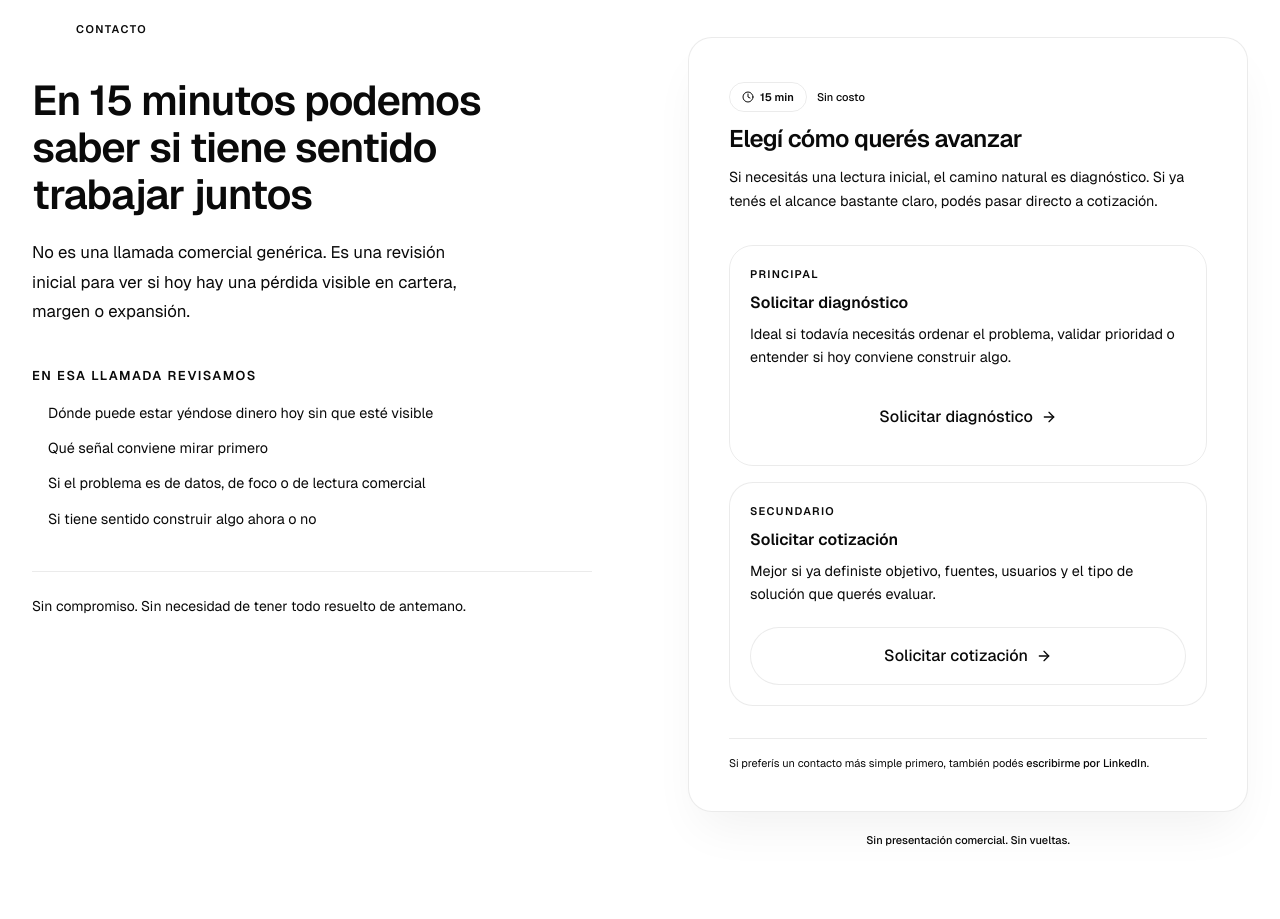
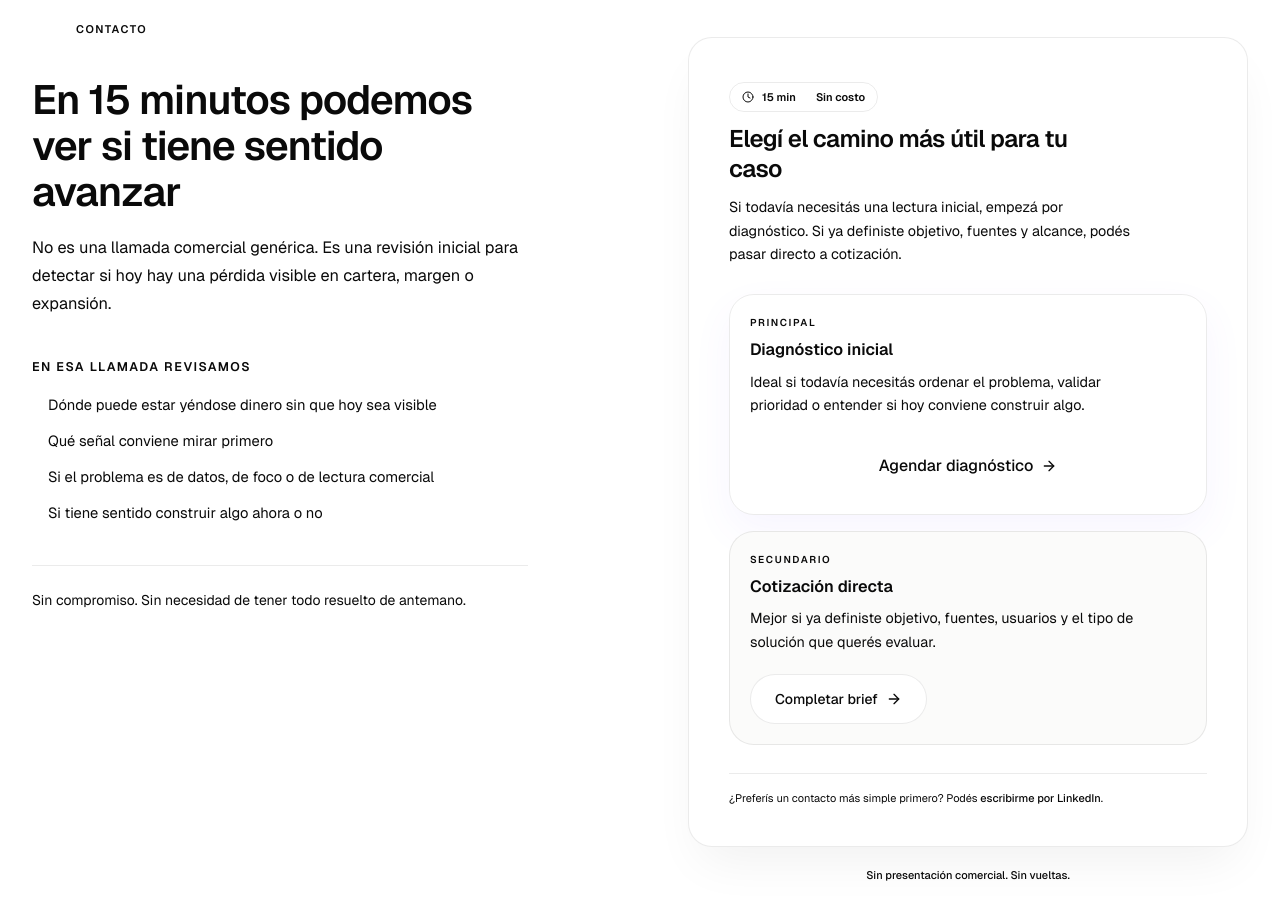
Before and after one commit to AluenIriarte/WebPage, a React (Vite) app: page / in a window 1280 px wide. Shown: the part 3980-4899 px from the top of the page. Built offline with nearby package versions, Linux system fonts and the light colour scheme.

Commit message:
Polish contact section and diagnosis CTAs

```diff
--- a/src/app/components/EntryOffer.tsx
+++ b/src/app/components/EntryOffer.tsx
@@ -1,5 +1,5 @@
 import { motion } from "motion/react";
-import { Clock, ArrowRight } from "lucide-react";
+import { ArrowRight, Clock } from "lucide-react";
 import { Link } from "react-router-dom";
 import { CALENDLY_URL, QUOTE_PAGE_HREF } from "../lib/contact";
 import { trackCalendlyClick, trackDiagnosisClick, trackQuoteClick } from "../lib/analytics";
@@ -7,8 +7,8 @@ import { trackCalendlyClick, trackDiagnosisClick, trackQuoteClick } from "../lib
 const LINKEDIN_URL = "https://www.linkedin.com/in/alan-leonel-perez-argentina/?skipRedirect=true";
 
 const items = [
-  "Dónde puede estar yéndose dinero hoy sin que esté visible",
-  "Qué señal conviene mirar primero",
+  "D\u00f3nde puede estar y\u00e9ndose dinero sin que hoy sea visible",
+  "Qu\u00e9 se\u00f1al conviene mirar primero",
   "Si el problema es de datos, de foco o de lectura comercial",
   "Si tiene sentido construir algo ahora o no",
 ];
@@ -17,7 +17,7 @@ export function EntryOffer() {
   return (
     <section id="contacto" className="relative overflow-hidden bg-white py-24 lg:py-36">
       <div
-        className="absolute top-0 left-1/2 -z-10 h-[400px] w-[700px] -translate-x-1/2 opacity-25 blur-3xl pointer-events-none"
+        className="pointer-events-none absolute top-0 left-1/2 -z-10 h-[400px] w-[700px] -translate-x-1/2 opacity-25 blur-3xl"
         style={{ background: "radial-gradient(ellipse at 50% 0%, rgba(139,92,246,0.12) 0%, transparent 70%)" }}
       />
 
@@ -38,21 +38,21 @@ export function EntryOffer() {
             </div>
 
             <div className="space-y-5">
-              <h2 className="text-[2rem] font-semibold leading-[1.13] tracking-tight text-foreground md:text-[2.4rem] lg:text-[2.6rem]">
-                {"En 15 minutos podemos saber si tiene sentido trabajar juntos"}
+              <h2 className="max-w-[30rem] text-[2rem] font-semibold leading-[1.12] tracking-tight text-foreground md:text-[2.35rem] lg:text-[2.55rem]">
+                {"En 15 minutos podemos ver si tiene sentido avanzar"}
               </h2>
-              <p className="max-w-md text-[1.05rem] leading-[1.75] text-muted-foreground">
+              <p className="max-w-[31rem] text-[1.02rem] leading-[1.72] text-muted-foreground">
                 {
-                  "No es una llamada comercial genérica. Es una revisión inicial para ver si hoy hay una pérdida visible en cartera, margen o expansión."
+                  "No es una llamada comercial gen\u00e9rica. Es una revisi\u00f3n inicial para detectar si hoy hay una p\u00e9rdida visible en cartera, margen o expansi\u00f3n."
                 }
               </p>
             </div>
 
             <div className="space-y-4">
-              <p className="text-[0.8rem] font-semibold uppercase tracking-[0.12em] text-foreground/40">
+              <p className="text-[0.78rem] font-semibold uppercase tracking-[0.12em] text-foreground/38">
                 {"En esa llamada revisamos"}
               </p>
-              <ul className="space-y-3">
+              <ul className="max-w-[31rem] space-y-3">
                 {items.map((item, index) => (
                   <motion.li
                     key={item}
@@ -62,14 +62,14 @@ export function EntryOffer() {
                     transition={{ duration: 0.4, delay: 0.15 + index * 0.07, ease: [0.22, 1, 0.36, 1] }}
                     className="flex items-start gap-3"
                   >
-                    <div className="mt-2 h-1 w-1 flex-shrink-0 rounded-full bg-accent/50" />
-                    <span className="text-[0.9rem] leading-relaxed text-foreground/70">{item}</span>
+                    <div className="mt-2 h-1 w-1 flex-shrink-0 rounded-full bg-accent/45" />
+                    <span className="text-[0.92rem] leading-relaxed text-foreground/70">{item}</span>
                   </motion.li>
                 ))}
               </ul>
             </div>
 
-            <p className="border-t border-border/30 pt-6 text-sm text-muted-foreground/60">
+            <p className="max-w-[31rem] border-t border-border/30 pt-6 text-sm text-muted-foreground/60">
               {"Sin compromiso. Sin necesidad de tener todo resuelto de antemano."}
             </p>
           </motion.div>
@@ -84,38 +84,37 @@ export function EntryOffer() {
             <div className="relative overflow-hidden rounded-3xl border border-border/50 bg-white shadow-2xl shadow-black/[0.06]">
               <div className="h-1 w-full bg-gradient-to-r from-accent/60 via-accent to-accent/60" />
 
-              <div className="space-y-8 p-8 lg:p-10">
+              <div className="space-y-7 p-8 lg:p-10">
                 <div className="space-y-3">
-                  <div className="flex items-center gap-2.5">
-                    <div className="inline-flex items-center gap-1.5 rounded-full border border-accent/12 bg-accent/8 px-3 py-1.5">
-                      <Clock className="h-3 w-3 text-accent" />
-                      <span className="text-[11px] font-semibold text-accent">15 min</span>
-                    </div>
-                    <span className="text-[11px] font-medium text-muted-foreground/50">Sin costo</span>
+                  <div className="inline-flex items-center gap-2 rounded-full border border-accent/12 bg-accent/8 px-3 py-1.5 text-[11px] font-semibold text-accent">
+                    <Clock className="h-3 w-3" />
+                    <span>15 min</span>
+                    <span className="h-1 w-1 rounded-full bg-accent/55" />
+                    <span>Sin costo</span>
                   </div>
 
-                  <h3 className="text-[1.5rem] font-semibold leading-tight tracking-tight text-foreground">
-                    {"Elegí cómo querés avanzar"}
+                  <h3 className="max-w-[24rem] text-[1.5rem] font-semibold leading-tight tracking-tight text-foreground">
+                    {"Eleg\u00ed el camino m\u00e1s \u00fatil para tu caso"}
                   </h3>
 
-                  <p className="text-[0.9rem] leading-relaxed text-muted-foreground">
+                  <p className="max-w-[26rem] text-[0.9rem] leading-relaxed text-muted-foreground">
                     {
-                      "Si necesitás una lectura inicial, el camino natural es diagnóstico. Si ya tenés el alcance bastante claro, podés pasar directo a cotización."
+                      "Si todav\u00eda necesit\u00e1s una lectura inicial, empez\u00e1 por diagn\u00f3stico. Si ya definiste objetivo, fuentes y alcance, pod\u00e9s pasar directo a cotizaci\u00f3n."
                     }
                   </p>
                 </div>
 
                 <div className="space-y-4">
-                  <div className="rounded-[1.5rem] border border-accent/18 bg-accent/[0.05] p-5">
-                    <p className="text-[11px] font-semibold uppercase tracking-[0.12em] text-accent/70">
+                  <div className="rounded-[1.55rem] border border-accent/18 bg-accent/[0.05] p-5 shadow-[0_16px_40px_rgba(122,92,255,0.06)]">
+                    <p className="text-[10px] font-semibold uppercase tracking-[0.16em] text-accent/58">
                       Principal
                     </p>
-                    <p className="mt-2 text-base font-semibold text-foreground">
-                      {"Solicitar diagnóstico"}
+                    <p className="mt-2 text-[1.02rem] font-semibold text-foreground">
+                      {"Diagn\u00f3stico inicial"}
                     </p>
-                    <p className="mt-2 text-[0.9rem] leading-relaxed text-muted-foreground">
+                    <p className="mt-2 max-w-[24rem] text-[0.9rem] leading-relaxed text-muted-foreground">
                       {
-                        "Ideal si todavía necesitás ordenar el problema, validar prioridad o entender si hoy conviene construir algo."
+                        "Ideal si todav\u00eda necesit\u00e1s ordenar el problema, validar prioridad o entender si hoy conviene construir algo."
                       }
                     </p>
                     <a
@@ -126,36 +125,36 @@ export function EntryOffer() {
                       }}
                       className="group mt-5 inline-flex w-full items-center justify-center gap-2 rounded-full bg-accent px-8 py-4 text-base font-medium text-accent-foreground transition-all duration-300 hover:bg-accent/90 hover:shadow-xl hover:shadow-accent/20"
                     >
-                      {"Solicitar diagnóstico"}
+                      {"Agendar diagn\u00f3stico"}
                       <ArrowRight className="h-4 w-4 transition-transform duration-200 group-hover:translate-x-1" />
                     </a>
                   </div>
 
-                  <div className="rounded-[1.5rem] border border-border/60 bg-white p-5">
-                    <p className="text-[11px] font-semibold uppercase tracking-[0.12em] text-muted-foreground/55">
+                  <div className="rounded-[1.55rem] border border-border/55 bg-[#FBFBFA] p-5">
+                    <p className="text-[10px] font-semibold uppercase tracking-[0.16em] text-foreground/38">
                       Secundario
                     </p>
-                    <p className="mt-2 text-base font-semibold text-foreground">
-                      {"Solicitar cotización"}
+                    <p className="mt-2 text-[1.02rem] font-semibold text-foreground">
+                      {"Cotizaci\u00f3n directa"}
                     </p>
-                    <p className="mt-2 text-[0.9rem] leading-relaxed text-muted-foreground">
+                    <p className="mt-2 max-w-[24rem] text-[0.9rem] leading-relaxed text-muted-foreground">
                       {
-                        "Mejor si ya definiste objetivo, fuentes, usuarios y el tipo de solución que querés evaluar."
+                        "Mejor si ya definiste objetivo, fuentes, usuarios y el tipo de soluci\u00f3n que quer\u00e9s evaluar."
                       }
                     </p>
                     <Link
                       to={QUOTE_PAGE_HREF}
                       onClick={() => trackQuoteClick("entry_offer_secondary")}
-                      className="group mt-5 inline-flex w-full items-center justify-center gap-2 rounded-full border border-border bg-white px-8 py-4 text-base font-medium text-foreground transition-all duration-300 hover:border-accent/35 hover:bg-accent/5 hover:text-accent"
+                      className="group mt-5 inline-flex items-center justify-center gap-2 rounded-full border border-border/70 bg-white px-6 py-3.5 text-sm font-medium text-foreground transition-all duration-300 hover:border-accent/35 hover:bg-accent/5 hover:text-accent"
                     >
-                      {"Solicitar cotización"}
+                      {"Completar brief"}
                       <ArrowRight className="h-4 w-4 transition-transform duration-200 group-hover:translate-x-1" />
                     </Link>
                   </div>
                 </div>
 
                 <p className="border-t border-border/30 pt-4 text-[11px] text-muted-foreground/55">
-                  {"Si preferís un contacto más simple primero, también podés "}
+                  {"\u00bfPrefer\u00eds un contacto m\u00e1s simple primero? Pod\u00e9s "}
                   <a
                     href={LINKEDIN_URL}
                     target="_blank"
@@ -176,7 +175,7 @@ export function EntryOffer() {
               transition={{ duration: 0.5, delay: 0.5 }}
               className="mt-5 text-center text-[11px] font-medium text-muted-foreground/45"
             >
-              {"Sin presentación comercial. Sin vueltas."}
+              {"Sin presentaci\u00f3n comercial. Sin vueltas."}
             </motion.p>
           </motion.div>
         </div>
--- a/src/app/components/Hero.tsx
+++ b/src/app/components/Hero.tsx
@@ -1,6 +1,6 @@
 import { Link } from "react-router-dom";
 import { ArrowRight, BarChart3, TrendingUp, Users } from "lucide-react";
-import { DEMO_PAGE_HREF } from "../lib/contact";
+import { CALENDLY_URL, DEMO_PAGE_HREF } from "../lib/contact";
 import { trackDiagnosisClick, trackEvent } from "../lib/analytics";
 import { InteractiveDashboard } from "./HeroDashboard";
 
@@ -42,7 +42,7 @@ export function Hero() {
             <div className="space-y-3">
               <div className="flex flex-col gap-4 sm:flex-row">
                 <a
-                  href="#contacto"
+                  href={CALENDLY_URL}
                   onClick={() => trackDiagnosisClick("hero")}
                   className="group inline-flex items-center justify-center rounded-full bg-accent px-8 py-4 text-base font-medium text-accent-foreground transition-all duration-300 hover:scale-[1.02] hover:bg-accent/90 hover:shadow-xl hover:shadow-accent/25"
                 >
--- a/src/app/pages/DemoDashboard.tsx
+++ b/src/app/pages/DemoDashboard.tsx
@@ -15,7 +15,7 @@ import {
 import { AlertCircle, ArrowRight, BarChart2, Clock3, Layers3, Linkedin, Package, TrendingUp, Users } from "lucide-react";
 import { Header } from "../components/Header";
 import { trackDiagnosisClick, trackQuoteClick } from "../lib/analytics";
-import { buildQuotePageHref, ROOT_DIAGNOSTIC_SECTION_HREF } from "../lib/contact";
+import { buildQuotePageHref, CALENDLY_URL } from "../lib/contact";
 
 const LINKEDIN_URL = "https://www.linkedin.com/in/alan-leonel-perez-argentina/?skipRedirect=true";
 const DEMO_QUOTE_HREF = buildQuotePageHref("Dashboard de ventas / BI comercial a medida");
@@ -629,7 +629,7 @@ export function DemoDashboard() {
                   </div>
                   <div className="flex shrink-0 gap-2">
                     <a
-                      href={ROOT_DIAGNOSTIC_SECTION_HREF}
+                      href={CALENDLY_URL}
                       onClick={() => trackDiagnosisClick("demo_primary_cta")}
                       className="whitespace-nowrap rounded-lg bg-[#7111DF] px-4 py-2 text-sm text-white transition-colors hover:bg-[#5c0ec0]"
                     >
@@ -682,7 +682,7 @@ export function DemoDashboard() {
               </p>
               <div className="mt-6 flex flex-col items-start gap-3">
                 <a
-                  href={ROOT_DIAGNOSTIC_SECTION_HREF}
+                  href={CALENDLY_URL}
                   onClick={() => trackDiagnosisClick("opportunities_section_cta")}
                   className="inline-flex min-h-11 items-center justify-center rounded-[14px] bg-[#7111DF] px-5 py-2.5 text-sm font-semibold text-white transition-colors hover:bg-[#5c0ec0]"
                 >
```
